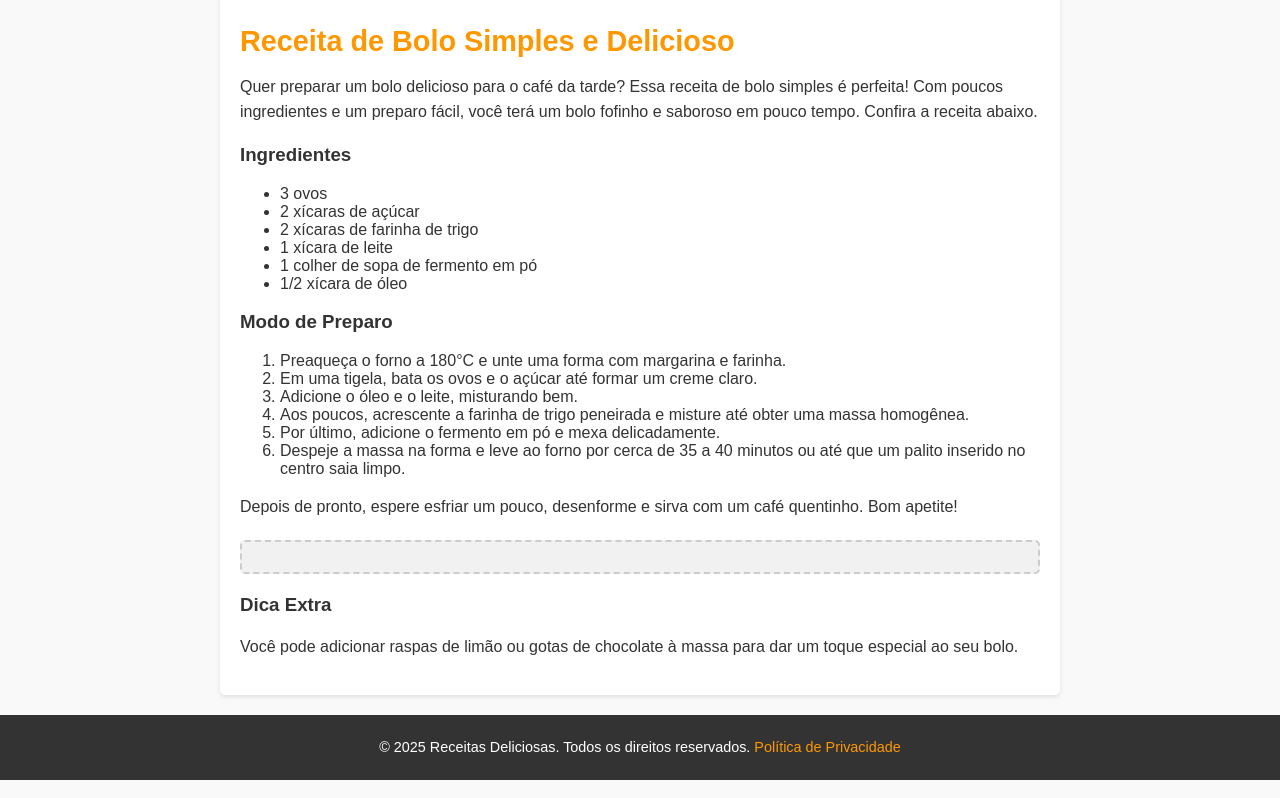
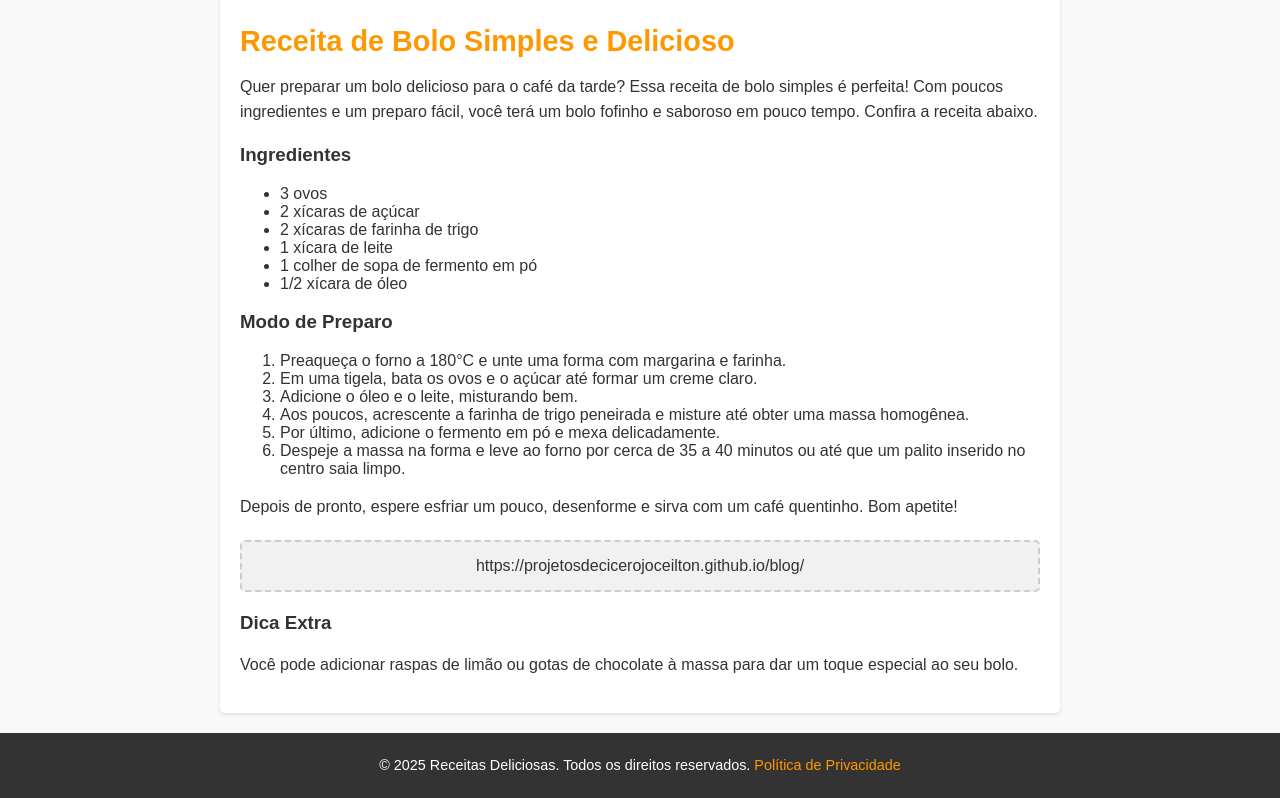
Before and after one commit to projetosdecicerojoceilton/blog, a plain HTML site: page index.html in a window 1280 px wide. Shown: the part 560-1358 px from the top of the page. Drawn offline with Linux system fonts and the light colour scheme.

Commit message:
Update index.html

```diff
--- a/index.html
+++ b/index.html
@@ -130,6 +130,8 @@
 
         <div class="ad-section">
 
+            https://projetosdecicerojoceilton.github.io/blog/
+
 <script src="https://www.widgeo.net/geocompteur/geocompteur.php?c=booster&id=54241205235&adult=0&cat=&size=pm&idec=47043313664&nostats=2"></script>
 <noscript><a href="https://video.widgeo.net/" target="_blank"><img src="https://www.widgeo.net/geocompteur/geo_nojs.php?c=booster&adult=0&cat=&id=54241205235&idec=47043313664" alt="video downloader" border="0"></a></noscript>
 
```
